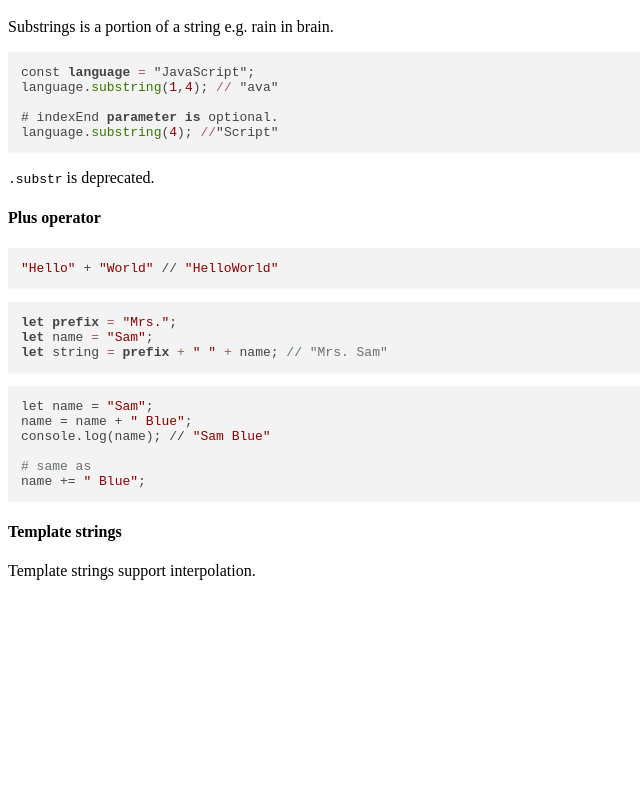
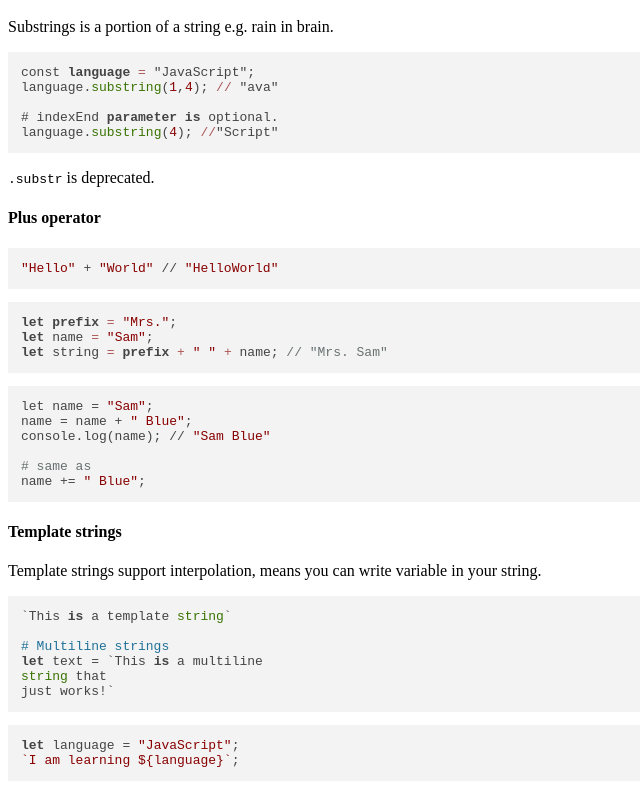
Before and after one commit to penquinking/notes, a website: page public/js.html in a window 1280 px wide. Shown: the part 960-1754 px from the top of the page, without its empty margins (0-640 px from the left). Before the commit the page ends 1556 px from the top, so only its background shows below. Drawn offline with nearby package versions, Linux system fonts and the light colour scheme.

Commit message:
Notes added

```diff
--- a/public/js.html
+++ b/public/js.html
@@ -76,7 +76,17 @@ console.log(name); // &quot;Sam Blue&quot;
 name += &quot; Blue&quot;;
 </code></pre>
 <h4>Template strings</h4>
-<p>Template strings support interpolation.</p>
+<p>Template strings support interpolation, means you can write variable in your string.</p>
+<pre class="hljs"><code>`This is a template string`
+
+# Multiline strings
+let text = `This is a multiline
+string that
+just works!`
+</code></pre>
+<pre class="hljs"><code>let language = &quot;JavaScript&quot;;
+`I am learning ${language}`;
+</code></pre>
 
   </div>
 
```
Also changed, not shown: md/js.md (+15 -1 lines).
